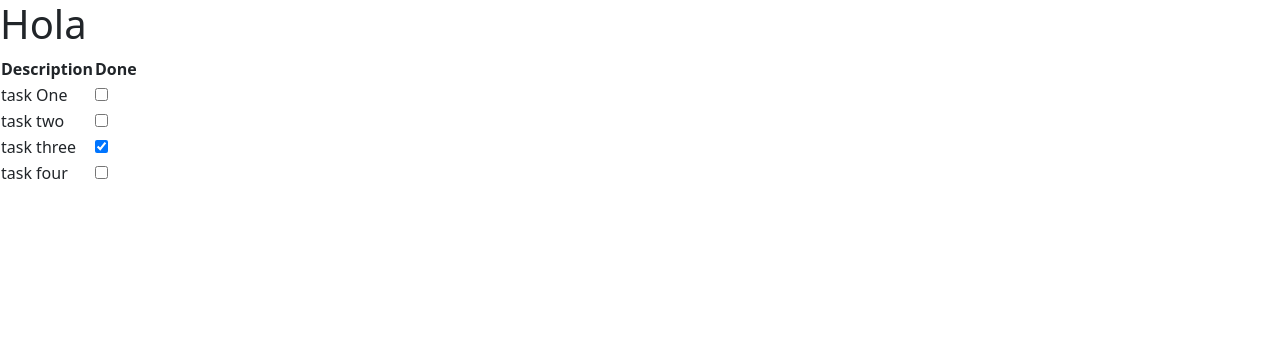
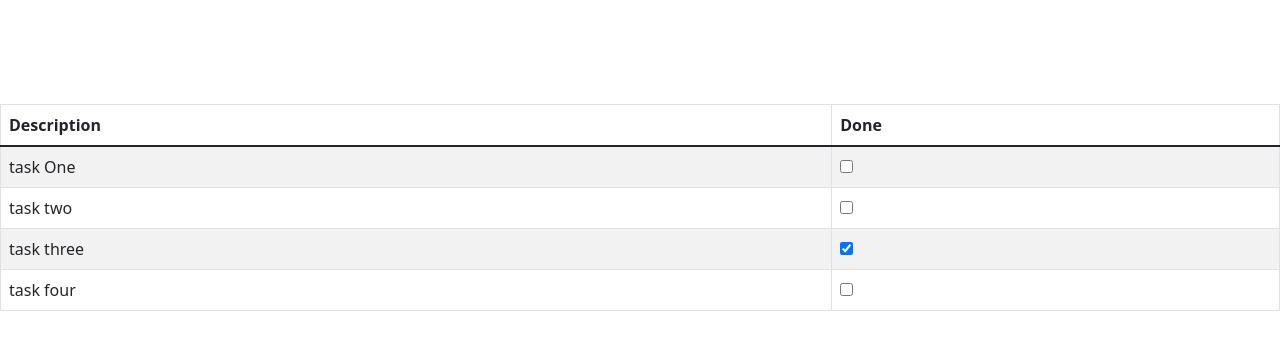
Before and after one commit to LorraineGelis/TodoList, a React (Create React App) app: page / in a window 1280 px wide. Shown: the top 350 px of the page. Built offline with nearby package versions, Linux system fonts and the light colour scheme.

Commit message:
communication PendingTask and Taskrow

```diff
--- a/src/Components/ListComponent.jsx
+++ b/src/Components/ListComponent.jsx
@@ -1,10 +1,11 @@
 
 import React from 'react';
 import { TaskRow } from './TaskRow.jsx';
+import  {PendingTask} from './PendingTask.jsx';
 
 
 
-export const ListComponents = ({task, toggleTask}) => {
+export const ListComponents = ({task, toggleTask, userName}) => {
 
 
     const taskTableRows = () => {
@@ -16,8 +17,8 @@ export const ListComponents = ({task, toggleTask}) => {
   return(
 
       <div>
-      <h1>Hola</h1>
-      <table>
+      <PendingTask userName={userName} task={task}></PendingTask>
+      <table className="table table-striped table-bordered">
         <thead>
           <tr>
             <th>Description</th>
--- a/src/Components/ListContainer.jsx
+++ b/src/Components/ListContainer.jsx
@@ -5,6 +5,7 @@ import {ListComponents} from './ListComponent.jsx';
 const ListContainer = () => {
 
 
+    const [userName, SetUserName] = useState('Lore')
     const [taskItems, setTaskItems] = useState([
 
         { name: "task One", done: false },
@@ -14,13 +15,13 @@ const ListContainer = () => {
       ]);
 
        const toggleTask = task => {
-         //console.log("funciono")
+         //console.log("funciono yuju")
          setTaskItems(taskItems.map(e => (e.name === task.name ? {...e, done: !e.done} : e)))
        }
 
 
 
-      return <ListComponents task= {taskItems} toggleTask={toggleTask} />
+      return <ListComponents task= {taskItems} toggleTask={toggleTask} userName={userName} />
 }
 
 export default ListContainer;
```
